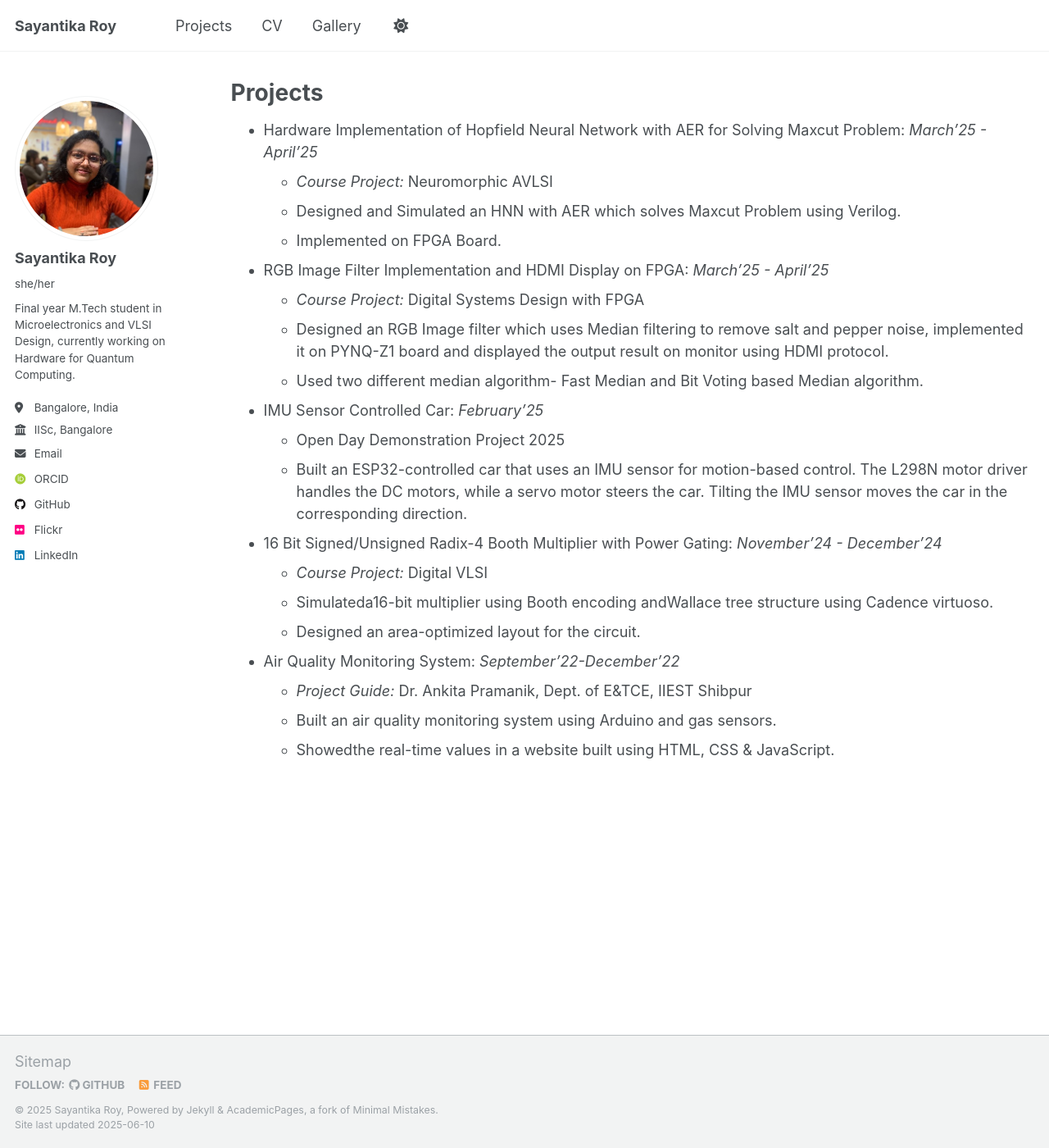
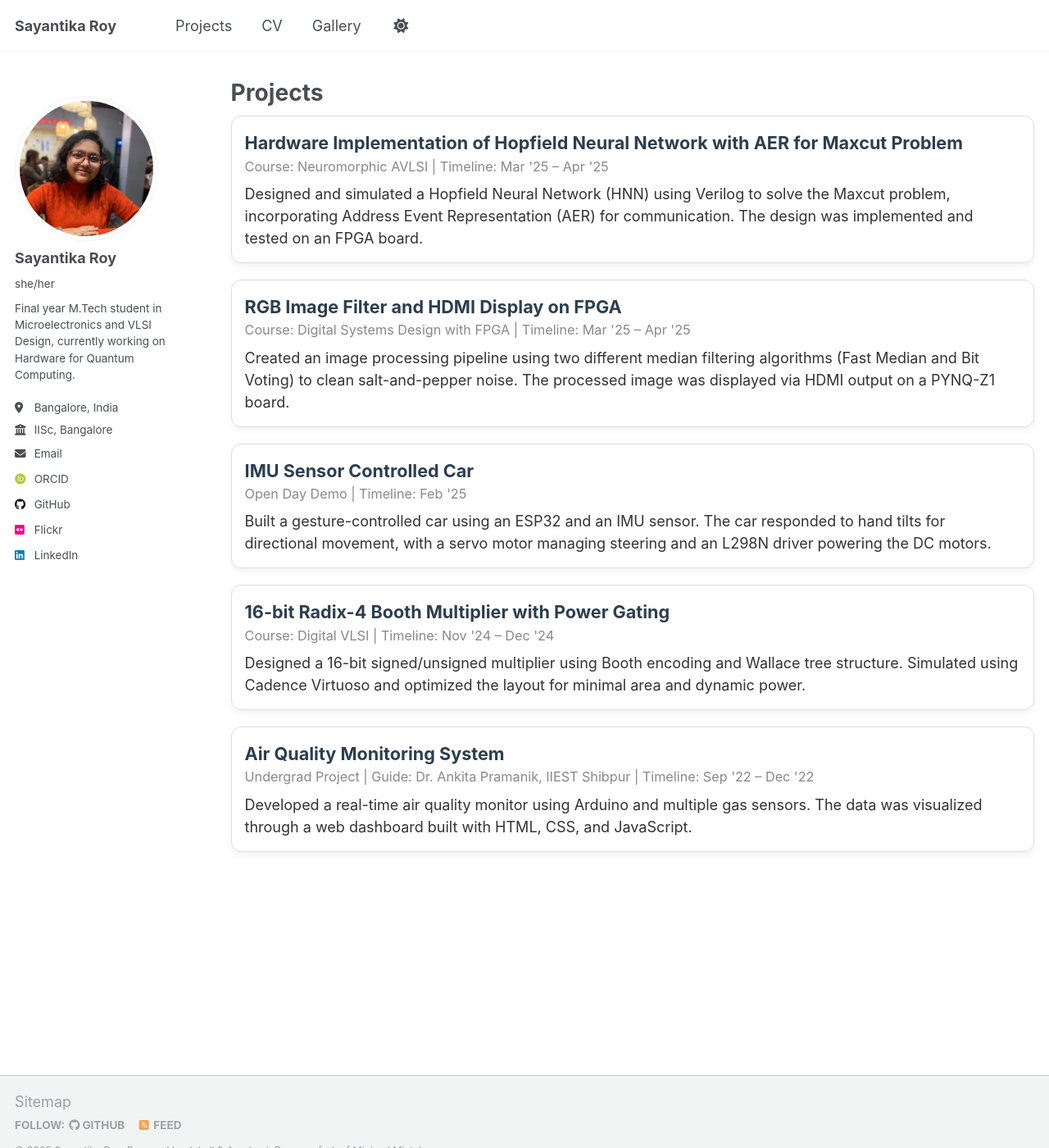
Before and after one commit to sayo-134/sayantika-roy.github.io, a Jekyll site: the page built from _pages/projects.md, in a window 1280 px wide and 1400 px high. Shown: the whole window at 82% size. Built offline with Jekyll 4.4.1, drawn with Linux system fonts in a browser that asks for light colours; some web fonts are replaced.

Commit message:
edited projects.md

```diff
--- a/_pages/projects.md
+++ b/_pages/projects.md
@@ -3,32 +3,71 @@ layout: archive
 title: "Projects"
 permalink: /projects/
 author_profile: true
-# redirect_from:
-#   - /resume
 ---
 
 {% include base_path %}
 
-* Hardware Implementation of Hopfield Neural Network with AER for Solving Maxcut Problem: *March'25 - April'25*
-  * *Course Project:* Neuromorphic AVLSI
-  * Designed and Simulated an HNN with AER which solves Maxcut Problem using Verilog.
-  * Implemented on FPGA Board.
+<style>
+.project-card {
+  border: 1px solid #ddd;
+  border-radius: 12px;
+  padding: 16px;
+  margin-bottom: 20px;
+  box-shadow: 0 4px 8px rgba(0,0,0,0.05);
+  background-color: #fff;
+}
+.project-title {
+  font-size: 1.2em;
+  font-weight: bold;
+  color: #2c3e50;
+}
+.project-meta {
+  font-size: 0.9em;
+  color: #888;
+  margin-bottom: 8px;
+}
+.project-description {
+  font-size: 1em;
+  color: #333;
+}
+</style>
 
-* RGB Image Filter Implementation and HDMI Display on FPGA: *March'25 - April'25*
-  * *Course Project:* Digital Systems Design with FPGA
-  * Designed an RGB Image filter which uses Median filtering to remove salt and pepper noise, implemented it on PYNQ-Z1 board and displayed the output result on monitor using HDMI protocol.
-  * Used two different median algorithm- Fast Median and Bit Voting based Median algorithm.
+<div class="project-card">
+  <div class="project-title">Hardware Implementation of Hopfield Neural Network with AER for Maxcut Problem</div>
+  <div class="project-meta">Course: Neuromorphic AVLSI | Timeline: Mar '25 – Apr '25</div>
+  <div class="project-description">
+    Designed and simulated a Hopfield Neural Network (HNN) using Verilog to solve the Maxcut problem, incorporating Address Event Representation (AER) for communication. The design was implemented and tested on an FPGA board.
+  </div>
+</div>
 
-* IMU Sensor Controlled Car: *February'25*
-  * Open Day Demonstration Project 2025
-  * Built an ESP32-controlled car that uses an IMU sensor for motion-based control. The L298N motor driver handles the DC motors, while a servo motor steers the car. Tilting the IMU sensor moves the car in the corresponding direction.
+<div class="project-card">
+  <div class="project-title">RGB Image Filter and HDMI Display on FPGA</div>
+  <div class="project-meta">Course: Digital Systems Design with FPGA | Timeline: Mar '25 – Apr '25</div>
+  <div class="project-description">
+    Created an image processing pipeline using two different median filtering algorithms (Fast Median and Bit Voting) to clean salt-and-pepper noise. The processed image was displayed via HDMI output on a PYNQ-Z1 board.
+  </div>
+</div>
 
-* 16 Bit Signed/Unsigned Radix-4 Booth Multiplier with Power Gating: *November'24 - December'24*
-  * *Course Project:* Digital VLSI
-  * Simulateda16-bit multiplier using Booth encoding andWallace tree structure using Cadence virtuoso.
-  * Designed an area-optimized layout for the circuit.
+<div class="project-card">
+  <div class="project-title">IMU Sensor Controlled Car</div>
+  <div class="project-meta">Open Day Demo | Timeline: Feb '25</div>
+  <div class="project-description">
+    Built a gesture-controlled car using an ESP32 and an IMU sensor. The car responded to hand tilts for directional movement, with a servo motor managing steering and an L298N driver powering the DC motors.
+  </div>
+</div>
 
-* Air Quality Monitoring System: *September'22-December'22*
-  * *Project Guide:* Dr. Ankita Pramanik, Dept. of E&TCE, IIEST Shibpur
-  * Built an air quality monitoring system using Arduino and gas sensors.
-  * Showedthe real-time values in a website built using HTML, CSS & JavaScript.
+<div class="project-card">
+  <div class="project-title">16-bit Radix-4 Booth Multiplier with Power Gating</div>
+  <div class="project-meta">Course: Digital VLSI | Timeline: Nov '24 – Dec '24</div>
+  <div class="project-description">
+    Designed a 16-bit signed/unsigned multiplier using Booth encoding and Wallace tree structure. Simulated using Cadence Virtuoso and optimized the layout for minimal area and dynamic power.
+  </div>
+</div>
+
+<div class="project-card">
+  <div class="project-title">Air Quality Monitoring System</div>
+  <div class="project-meta">Undergrad Project | Guide: Dr. Ankita Pramanik, IIEST Shibpur | Timeline: Sep '22 – Dec '22</div>
+  <div class="project-description">
+    Developed a real-time air quality monitor using Arduino and multiple gas sensors. The data was visualized through a web dashboard built with HTML, CSS, and JavaScript.
+  </div>
+</div>
```
